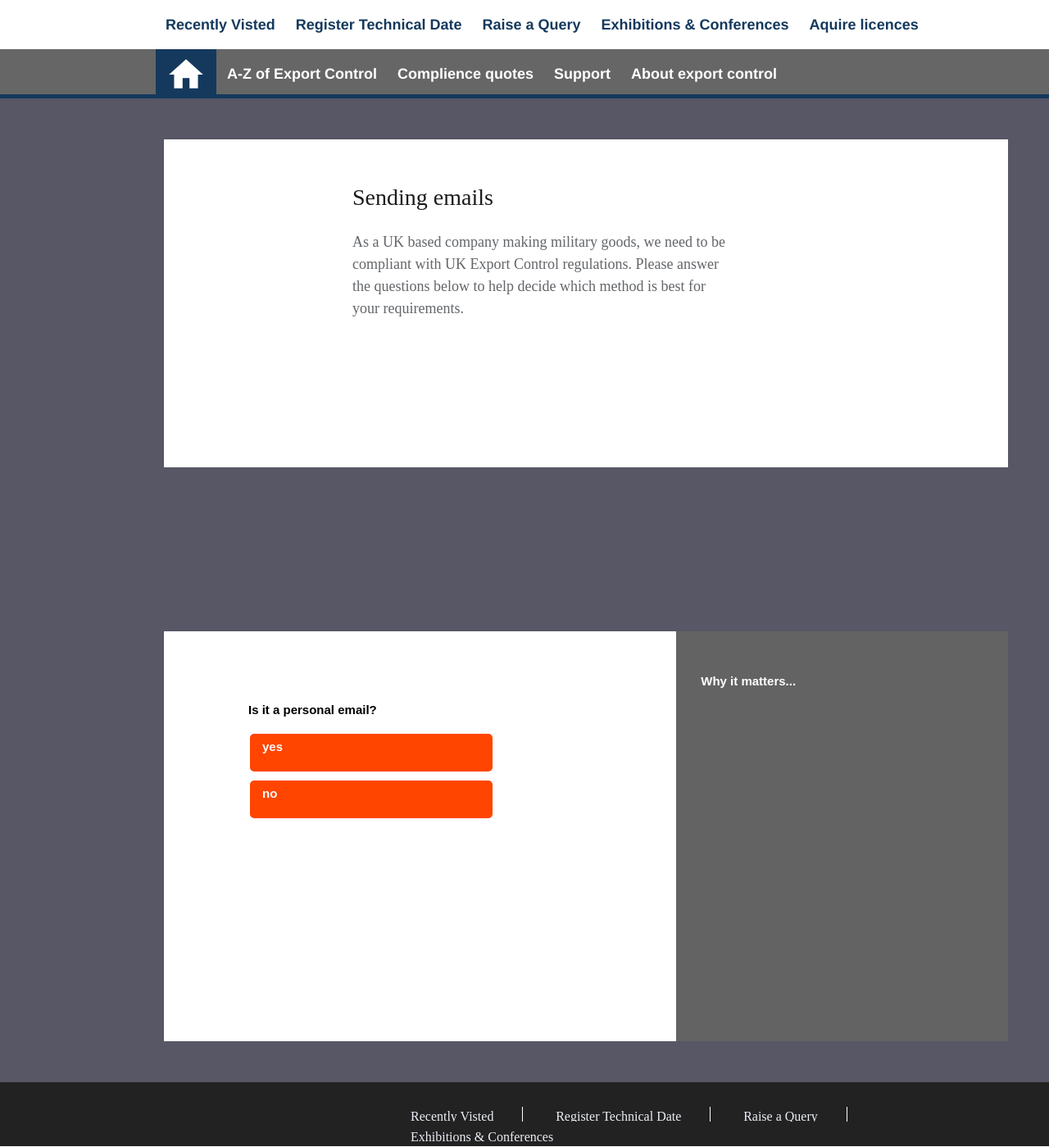
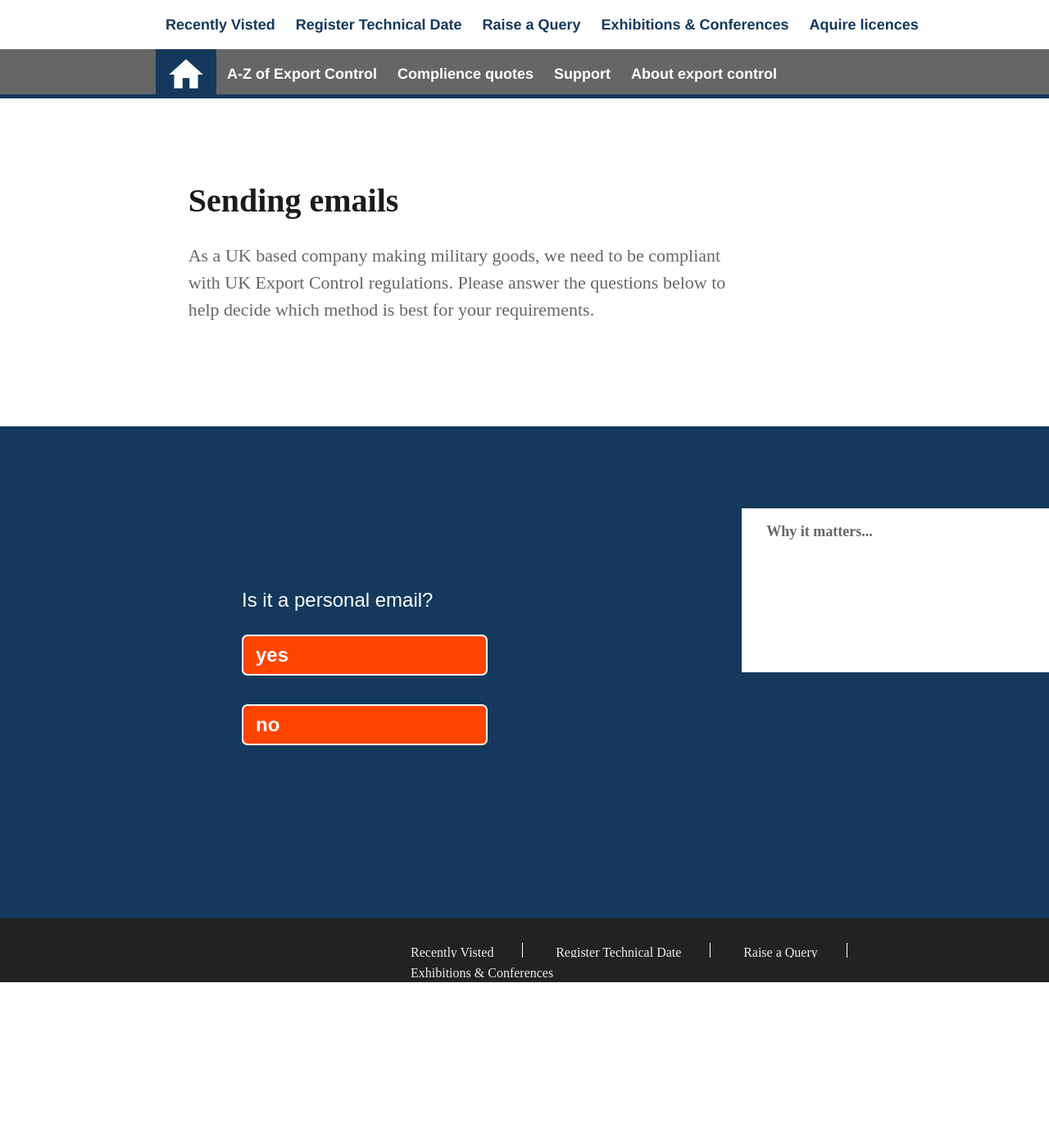
Before and after one commit to Rich-A/PortalPoC, a Jekyll site: the page built from test.markdown, in a window 1280 px wide. Shown: the whole page at 82% size. Built offline with Jekyll 4.4.1, drawn with Linux system fonts in a browser that asks for light colours; nearby versions of some CDN libraries; after the commit the page ends 1199 px from its top, so only the background shows below that.

Commit message:
completing prototype

```diff
--- a/_layouts/question.html
+++ b/_layouts/question.html
@@ -50,6 +50,34 @@
         </div>
     </div>
 
+    <div class="question_box" id="9">
+            <p class="question">{{page.question9.text}}</p>
+
+            <div class="answer_box" n="{{page.question9.answer1.link}}">
+                <a class="answer" >{{page.question9.answer1.text}}</a>
+            </div>
+            <div class="answer_box" n="{{page.question9.answer2.link}}">
+                <a class="answer" >{{page.question9.answer2.text}}</a>
+            </div>
+            <div class="answer_box" n="{{page.question9.answer3.link}}">
+                <a class="answer" >{{page.question9.answer3.text}}</a>
+            </div>
+        </div>
+
+        <div class="question_box" id="10">
+                <p class="question">{{page.question10.text}}</p>
+
+                <div class="answer_box" n="{{page.question10.answer1.link}}">
+                    <a class="answer" >{{page.question10.answer1.text}}</a>
+                </div>
+                <div class="answer_box" n="{{page.question10.answer2.link}}">
+                    <a class="answer" >{{page.question10.answer2.text}}</a>
+                </div>
+                <div class="answer_box" n="{{page.question10.answer3.link}}">
+                    <a class="answer" >{{page.question10.answer3.text}}</a>
+                </div>
+            </div>
+
 </div>
 
     <div class= "mzone">
--- a/css/email.css
+++ b/css/email.css
@@ -14,8 +14,9 @@ body { padding: 0; margin: 0; width: 100%; height: 100% }
 #email1{
 	background:white;
 	height: 400px;
-	padding-left: 200px;
-	padding-top: 40px;
+	width: 100%;
+	padding-left: 15.6%;
+	padding-top: 85px;
 	width: 100%;
 }
 
@@ -23,21 +24,19 @@ body { padding: 0; margin: 0; width: 100%; height: 100% }
 	padding-left: 30px;
 	}
 
-#email1:hover >.tbox{
-	border-left: solid 20px orangered;
-	padding-left: 10px;
-}
+
 
 .tbox h1{
+	font-weight:bold;
 	font-family: FranklinGothic-Medium;
-	font-size: 28px;
+	font-size: 40px;
 	color: #1B1B1B;
 	letter-spacing: 0;
 	margin-bottom: 20px;
 
 }
 
-.tbox h2{font-family: FranklinGothic-Book;font-size: 18px;color: #63666A;letter-spacing: 0;width: 460px;}
+.tbox h2{font-family: FranklinGothic-Book;font-size: 22px;color: #63666A;letter-spacing: 0;width: 673px;height:8.2%;}
 
 
 #email2{
--- a/css/question.css
+++ b/css/question.css
@@ -3,33 +3,41 @@ body { padding: 0; margin: 0; width: 100%; height: 100% }
 .content{
     display: inline-flex;
     width: 100%;
-    height: 600px;
-    padding-left: 200px;
-    padding-top: 50px;
-    padding-right: 50px;
+    height: 500px;
     padding-bottom: 50px;
-    background-color: rgb(87, 87, 102);
+    background-color: #14395D;
 }
 
 .qzone{
+    margin-left:15%;
     padding-top: 70px;
     padding-left: 103px;
-    background-color: WHITE;
+    color:white;
     width: 758px;
 }
 
+.question_box{
+    color: white;
+}
+
 .mzone{
-    width:500px;
-    background-color: rgb(100, 99, 99);
+    width: 400px;
+    height: 200px;
+    background-color: white;
     font-weight: bold;
     font-family: arial;
-    color: white;
+
     padding-left: 30px;
     /* margin-right: 50px; */
 }
 
 .matters{
-   margin-top: 50px
+    font-family: FranklinGothic-Medium;
+font-size: 18px;
+color: #63666A;
+letter-spacing: 0;
+   margin-top: 15px
+
 }
 
 .info{
@@ -38,10 +46,9 @@ body { padding: 0; margin: 0; width: 100%; height: 100% }
 }
 
 .question_box{
+    font-size:24px;
     width: 300px;
     font-family: arial;
-    color: black;
-    font-weight: bold;
 
 
 }
@@ -57,13 +64,13 @@ body { padding: 0; margin: 0; width: 100%; height: 100% }
     width: 100%;
     border-radius:7px;
     border: 2px solid;
+    /* margin-bottom: 29px; */
 }
 
 .answer_box{
     height: 50px;
     width: 300px;
-    margin-bottom: 7px;
-
+    margin-bottom: 35px;
 }
 
 .answer{
```
